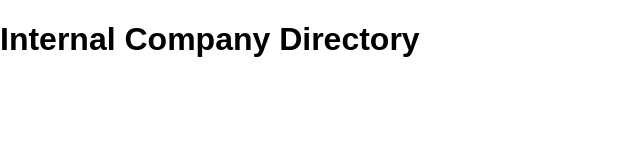
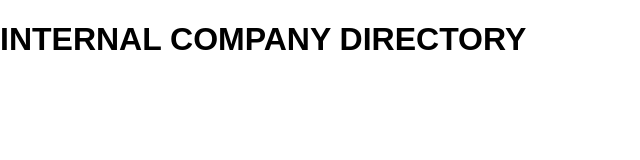
Before and after one commit to rkwyckoff/random, a website with bundled scripts: page app/index.html in a window 1280 px wide. Shown: the whole page, without its empty margins (0-640 px from the left). Built offline with nearby package versions, Linux system fonts and the light colour scheme; no server answers; files whose address does not match are found by name.

Commit message:
styling for random project

```diff
--- a/app/index.html
+++ b/app/index.html
@@ -8,7 +8,7 @@
     <link rel="stylesheet" href="css/main.css">
   </head>
   <body>
-    <h1>Internal Company Directory</h1>
+    <h1>INTERNAL COMPANY DIRECTORY</h1>
     <div class="container">
 
       </div>
```
